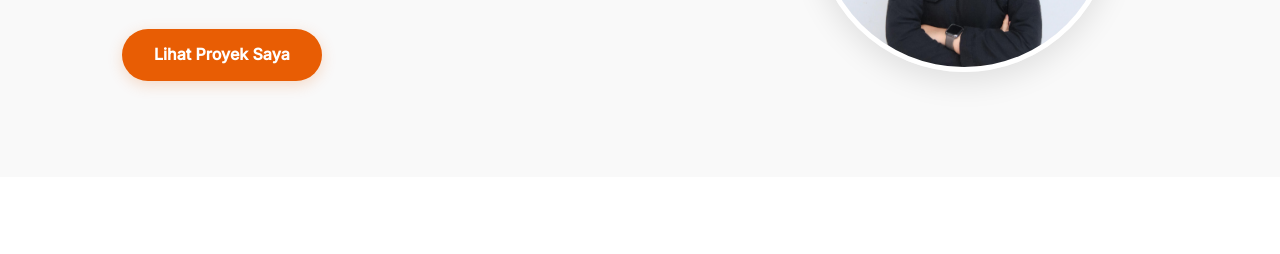
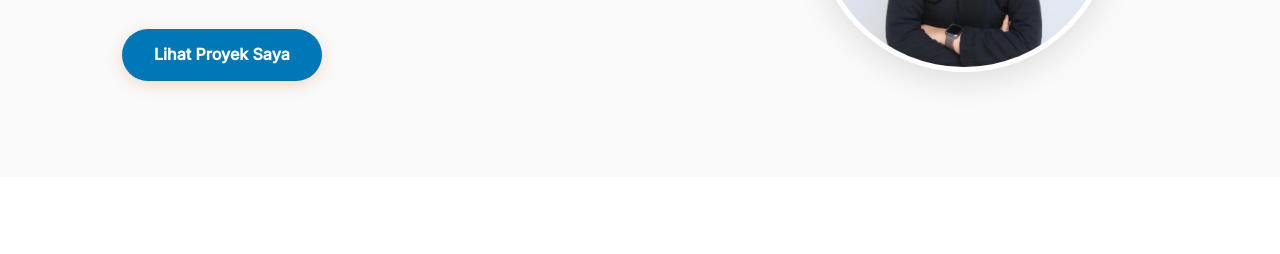
Before and after one commit to Yoollaaa/tugas-akhir-portofolio, a plain HTML site: page index.html in a window 1280 px wide. Shown: the part 422-676 px from the top of the page. Drawn offline with Linux system fonts and the light colour scheme.

Commit message:
Style: Eksperimen dengan skema warna biru

```diff
--- a/style.css
+++ b/style.css
@@ -1,5 +1,5 @@
 :root {
-    --primary-color: #E85D04;
+    --primary-color: #0077b6;
     --secondary-color: #1B263B;
     --bg-main: #F9F9F9;
     --bg-card: #FFFFFF;
```
